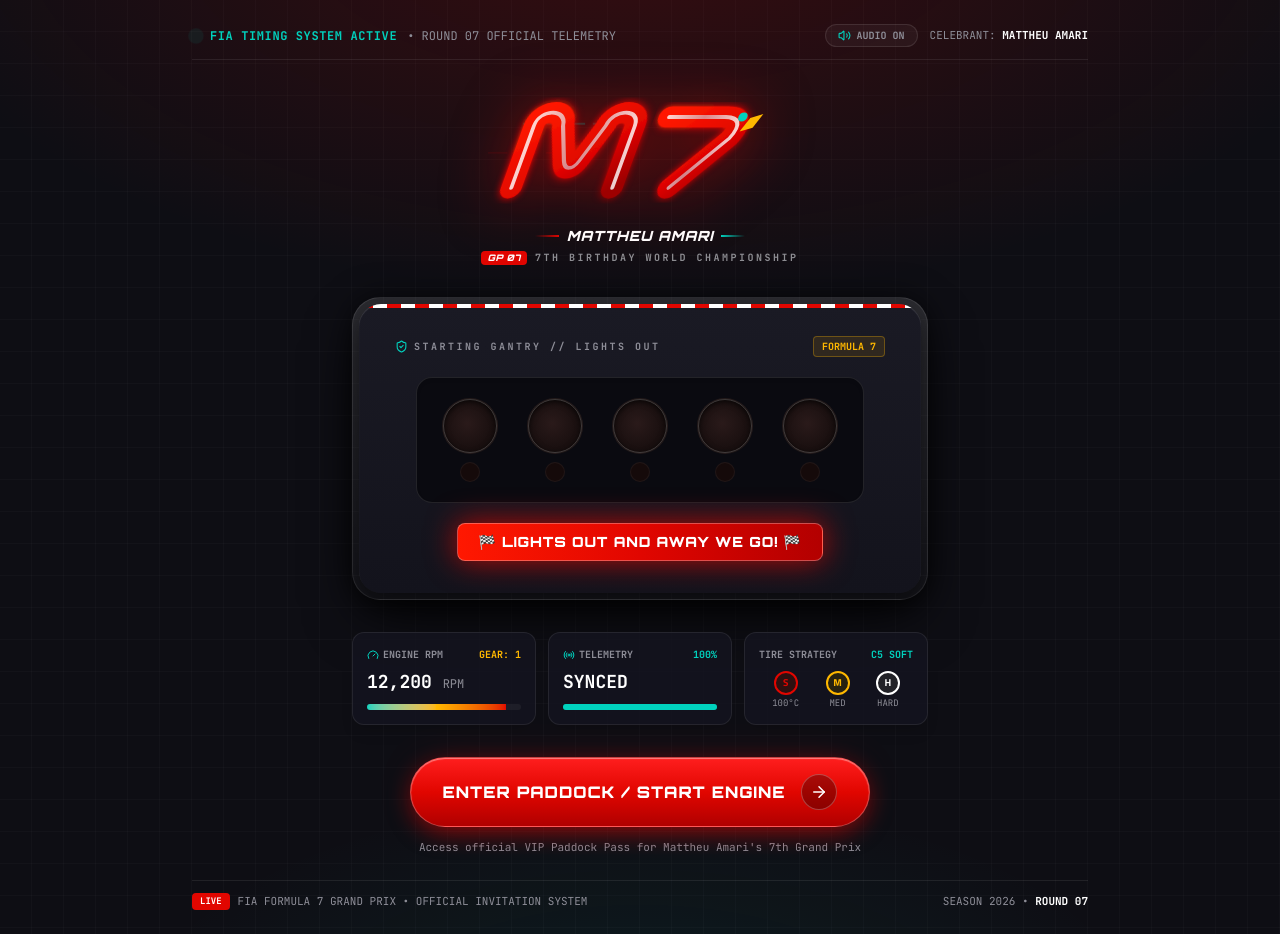
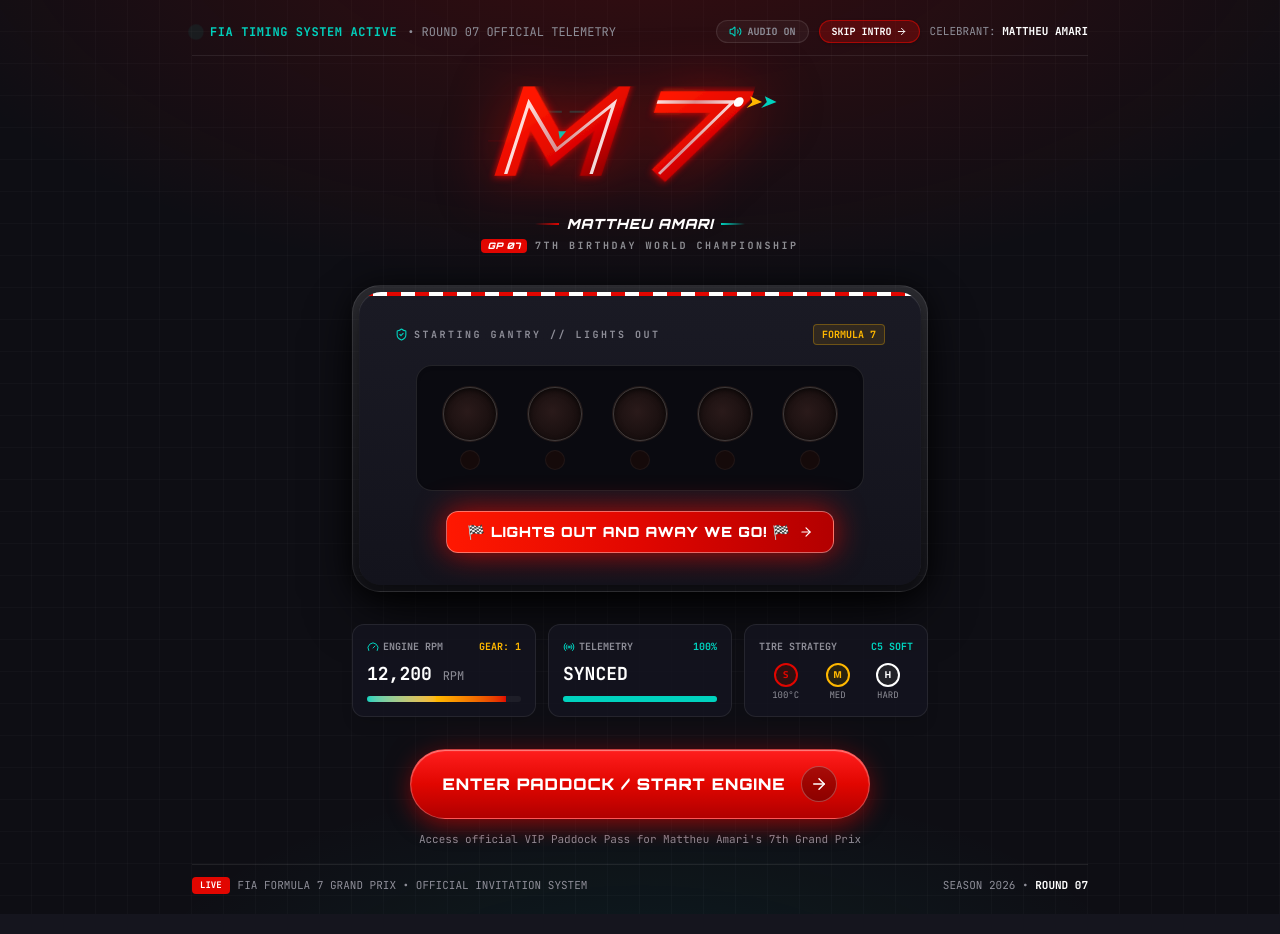
Before and after one commit to Qualestrom/m7-grand-prix-rsvp, a React (Vite) app: page / in a window 1280 px wide. Built offline with nearby package versions, Linux system fonts and the light colour scheme; no server answers.

Commit message:
feat(logo): engineer authentic Formula 1 font geometry for M7 logo with chiseled apexes and racing crossbar

```diff
--- a/src/components/M7Logo.tsx
+++ b/src/components/M7Logo.tsx
@@ -97,19 +97,20 @@ export const M7Logo: React.FC<M7LogoProps> = ({
             />
           </g>
 
-          {/* MAIN FORMULA 1 "M7" EMBLEM WITH AUTHENTIC 20-DEGREE FORWARD RAKE */}
-          <g transform="skewX(-20)" style={{ transformOrigin: '170px 60px' }}>
+          {/* MAIN FORMULA 1 "M7" EMBLEM WITH AUTHENTIC FORWARD RAKE */}
+          <g transform="skewX(-18)" style={{ transformOrigin: '170px 60px' }}>
             {/* ======================================================== */}
-            {/* THE "M": DUAL RACETRACK APEX RIBBONS */}
+            {/* THE "M": FORMULA 1 CHISELED APEX RACING GEOMETRY        */}
             {/* ======================================================== */}
 
-            {/* 1. M - Heavy Primary Red Ribbon (Tubular Racetrack) */}
+            {/* 1. M - Heavy Primary Red Track (Crisp, High-Speed F1 Apexes) */}
             <motion.path
-              d="M 52,100 L 52,36 C 52,18 80,18 82,36 L 96,72 C 100,82 108,82 112,72 L 126,36 C 128,18 156,18 156,36 L 156,100"
+              d="M 44,100 L 44,24 L 88,74 L 132,24 L 132,100"
               stroke="url(#f1GantryRed)"
               strokeWidth="22"
-              strokeLinecap="round"
-              strokeLinejoin="round"
+              strokeLinecap="butt"
+              strokeLinejoin="miter"
+              strokeMiterlimit="3"
               fill="none"
               filter="url(#f1Glow)"
               initial={animated ? { pathLength: 0, opacity: 0 } : false}
@@ -117,70 +118,121 @@ export const M7Logo: React.FC<M7LogoProps> = ({
               transition={strokeTransition}
             />
 
-            {/* 2. M - Inner Negative-Space Racing Groove (White & Cyan) */}
+            {/* 2. M - Left & Right Base Aerodynamic Skirts */}
+            <line x1="33" y1="100" x2="55" y2="100" stroke="url(#f1GantryRed)" strokeWidth="4" />
+            <line x1="121" y1="100" x2="143" y2="100" stroke="url(#f1GantryRed)" strokeWidth="4" />
+
+            {/* 3. M - Inner Chrome Racing Groove (High-Torque Negative Space) */}
             <motion.path
-              d="M 52,100 L 52,36 C 52,18 80,18 82,36 L 96,72 C 100,82 108,82 112,72 L 126,36 C 128,18 156,18 156,36 L 156,100"
+              d="M 44,98 L 44,25 L 88,73 L 132,25 L 132,98"
               stroke="url(#chromeHighlight)"
-              strokeWidth="4"
-              strokeLinecap="round"
-              strokeLinejoin="round"
+              strokeWidth="3.5"
+              strokeLinecap="butt"
+              strokeLinejoin="miter"
+              strokeMiterlimit="3"
               fill="none"
-              opacity="0.9"
+              opacity="0.95"
               initial={animated ? { pathLength: 0, opacity: 0 } : false}
-              animate={animated ? { pathLength: 1, opacity: 0.9 } : false}
+              animate={animated ? { pathLength: 1, opacity: 0.95 } : false}
               transition={{ ...strokeTransition, delay: 0.2 }}
             />
 
+            {/* 4. M - Center Telemetry Speed Notch */}
+            <polygon points="88,62 84,54 92,54" fill="#00D2BE" opacity="0.9" />
+
             {/* ======================================================== */}
-            {/* THE "7": SIGNATURE F1 HORIZONTAL BAR & DIAGONAL SLASH */}
+            {/* THE "7": SIGNATURE F1 HORIZONTAL ROOF, RAKED DIAGONAL &  */}
+            {/*          AUTHENTIC MOTORSPORT HORIZONTAL CROSSBAR        */}
             {/* ======================================================== */}
 
-            {/* 1. 7 - Heavy Primary Red Ribbon */}
+            {/* 1. 7 - Primary Heavy Red Track */}
             <motion.path
-              d="M 188,27 L 246,27 C 260,27 266,35 258,49 L 214,100"
+              d="M 176,24 L 256,24 L 202,100"
               stroke="url(#f1GantryRed)"
               strokeWidth="22"
-              strokeLinecap="round"
-              strokeLinejoin="round"
+              strokeLinecap="butt"
+              strokeLinejoin="miter"
+              strokeMiterlimit="3"
               fill="none"
               filter="url(#f1Glow)"
               initial={animated ? { pathLength: 0, opacity: 0 } : false}
               animate={animated ? { pathLength: 1, opacity: 1 } : false}
-              transition={{ ...strokeTransition, delay: 0.3 }}
+              transition={{ ...strokeTransition, delay: 0.25 }}
             />
 
-            {/* 2. 7 - Inner Chrome Racing Groove */}
+            {/* 2. 7 - Authentic Motorsport Crossbar (Guarantees Unmistakable "7") */}
+            <motion.line
+              x1="206"
+              y1="60"
+              x2="246"
+              y2="60"
+              stroke="url(#f1GantryRed)"
+              strokeWidth="15"
+              strokeLinecap="butt"
+              filter="url(#f1Glow)"
+              initial={animated ? { scaleX: 0, opacity: 0 } : false}
+              animate={animated ? { scaleX: 1, opacity: 1 } : false}
+              transition={{ ...strokeTransition, delay: 0.4 }}
+            />
+
+            {/* 3. 7 - Base Aerodynamic Skirt */}
+            <line x1="191" y1="100" x2="213" y2="100" stroke="url(#f1GantryRed)" strokeWidth="4" />
+
+            {/* 4. 7 - Inner Chrome Racing Groove (Top Roof & Diagonal) */}
             <motion.path
-              d="M 188,27 L 246,27 C 260,27 266,35 258,49 L 214,100"
+              d="M 176,24 L 254,24 L 202,98"
               stroke="url(#chromeHighlight)"
-              strokeWidth="4"
-              strokeLinecap="round"
-              strokeLinejoin="round"
+              strokeWidth="3.5"
+              strokeLinecap="butt"
+              strokeLinejoin="miter"
+              strokeMiterlimit="3"
               fill="none"
-              opacity="0.9"
+              opacity="0.95"
               initial={animated ? { pathLength: 0, opacity: 0 } : false}
-              animate={animated ? { pathLength: 1, opacity: 0.9 } : false}
+              animate={animated ? { pathLength: 1, opacity: 0.95 } : false}
               transition={{ ...strokeTransition, delay: 0.45 }}
             />
 
-            {/* 3. High-Speed DRS Slipstream Chevron Mark */}
+            {/* 5. 7 - Inner Chrome Groove for Crossbar */}
+            <motion.line
+              x1="208"
+              y1="60"
+              x2="244"
+              y2="60"
+              stroke="url(#chromeHighlight)"
+              strokeWidth="3"
+              strokeLinecap="butt"
+              opacity="0.9"
+              initial={animated ? { scaleX: 0 } : false}
+              animate={animated ? { scaleX: 1 } : false}
+              transition={{ delay: 0.5, duration: 0.3 }}
+            />
+
+            {/* 6. High-Speed DRS Slipstream Chevrons (FIA Gold & Cyan) */}
             <motion.polygon
-              points="272,28 284,24 278,38 266,42"
+              points="270,18 284,24 270,30 274,24"
               fill="#FFB800"
               initial={animated ? { scale: 0, opacity: 0 } : false}
               animate={animated ? { scale: 1, opacity: 1 } : false}
-              transition={{ delay: 0.6, type: "spring", stiffness: 300 }}
+              transition={{ delay: 0.55, type: "spring", stiffness: 350 }}
+            />
+            <motion.polygon
+              points="285,18 299,24 285,30 289,24"
+              fill="#00D2BE"
+              initial={animated ? { scale: 0, opacity: 0 } : false}
+              animate={animated ? { scale: 1, opacity: 1 } : false}
+              transition={{ delay: 0.65, type: "spring", stiffness: 350 }}
             />
 
-            {/* 4. DRS Telemetry Active Dot */}
+            {/* 7. DRS Telemetry Active Strobe Indicator */}
             <motion.circle
-              cx="264"
-              cy="27"
+              cx="260"
+              cy="24"
               r="3.5"
-              fill="#00D2BE"
+              fill="#FFFFFF"
               initial={animated ? { scale: 0 } : false}
               animate={animated ? { scale: [1, 1.4, 1] } : false}
-              transition={{ repeat: Infinity, duration: 1.5, ease: "easeInOut" }}
+              transition={{ repeat: Infinity, duration: 1.2, ease: "easeInOut" }}
             />
           </g>
         </svg>
--- a/src/components/TelemetryLoader.tsx
+++ b/src/components/TelemetryLoader.tsx
@@ -89,6 +89,7 @@ export const TelemetryLoader: React.FC<TelemetryLoaderProps> = ({ onComplete })
 
   // 5-Red-Light Gantry Sequence
   useEffect(() => {
+    let advanceTimer: ReturnType<typeof setTimeout> | null = null;
     const t1 = setTimeout(() => { setLightsActive(1); playBeep(700); }, 600);
     const t2 = setTimeout(() => { setLightsActive(2); playBeep(700); }, 1200);
     const t3 = setTimeout(() => { setLightsActive(3); playBeep(700); }, 1800);
@@ -102,6 +103,10 @@ export const TelemetryLoader: React.FC<TelemetryLoaderProps> = ({ onComplete })
       setRpm(12200);
       playEngineRev();
       setReadyToEnter(true);
+      // Automatically advance after a 2-second celebration
+      advanceTimer = setTimeout(() => {
+        onComplete();
+      }, 2200);
     }, 4200);
 
     return () => {
@@ -111,11 +116,12 @@ export const TelemetryLoader: React.FC<TelemetryLoaderProps> = ({ onComplete })
       clearTimeout(t4);
       clearTimeout(t5);
       clearTimeout(outTimer);
+      if (advanceTimer) clearTimeout(advanceTimer);
     };
-  }, []);
+  }, [onComplete]);
 
   return (
-    <div className="relative min-h-[100dvh] w-full flex flex-col justify-between items-center bg-f1-ambient px-4 py-6 overflow-hidden">
+    <div className="relative min-h-[100dvh] w-full flex flex-col justify-between items-center bg-f1-ambient px-4 py-5 overflow-hidden">
       {/* Top Precision Broadcast Ticker */}
       <div className="w-full max-w-4xl flex items-center justify-between border-b border-white/[0.08] pb-3 text-xs font-telemetry">
         <div className="flex items-center gap-2.5">
@@ -124,7 +130,7 @@ export const TelemetryLoader: React.FC<TelemetryLoaderProps> = ({ onComplete })
           <span className="text-[#8E8E98] hidden sm:inline">• ROUND 07 OFFICIAL TELEMETRY</span>
         </div>
 
-        <div className="flex items-center gap-3">
+        <div className="flex items-center gap-2.5">
           <button
             onClick={() => setSoundEnabled(!soundEnabled)}
             className="flex items-center gap-1.5 px-3 py-1 rounded-full bg-white/[0.04] hover:bg-white/[0.08] border border-white/10 text-[#8E8E98] hover:text-white transition-colors cursor-pointer text-[10px] font-bold"
@@ -133,7 +139,15 @@ export const TelemetryLoader: React.FC<TelemetryLoaderProps> = ({ onComplete })
             <span>{soundEnabled ? 'AUDIO ON' : 'MUTED'}</span>
           </button>
 
-          <div className="text-right text-[11px] font-telemetry">
+          <button
+            onClick={onComplete}
+            className="flex items-center gap-1 px-3 py-1 rounded-full bg-[#E10600]/25 hover:bg-[#E10600] border border-[#E10600]/60 text-white font-bold text-[10px] transition-all cursor-pointer shadow-sm"
+          >
+            <span>SKIP INTRO</span>
+            <ArrowRight size={11} />
+          </button>
+
+          <div className="text-right text-[11px] font-telemetry hidden md:block">
             <span className="text-[#8E8E98]">CELEBRANT: </span>
             <span className="text-white font-bold">{EVENT_CONFIG.celebrantName.toUpperCase()}</span>
           </div>
@@ -141,7 +155,7 @@ export const TelemetryLoader: React.FC<TelemetryLoaderProps> = ({ onComplete })
       </div>
 
       {/* Main Stage */}
-      <div className="w-full max-w-xl flex flex-col items-center justify-center my-auto py-6 z-10">
+      <div className="w-full max-w-xl flex flex-col items-center justify-center my-auto py-4 z-10">
         {/* The Re-engineered Authentic Formula 1 M7 Logo */}
         <M7Logo size="lg" showSubtitle={true} animated={true} className="mb-8" />
 
@@ -195,13 +209,17 @@ export const TelemetryLoader: React.FC<TelemetryLoaderProps> = ({ onComplete })
             {/* Gantry Status Announcement */}
             <div className="mt-5 text-center min-h-[32px] flex items-center justify-center">
               {lightsOut ? (
-                <motion.div
+                <motion.button
                   initial={{ scale: 0.85, opacity: 0 }}
                   animate={{ scale: 1, opacity: 1 }}
-                  className="px-5 py-2 bg-gradient-to-r from-[#FF1801] via-[#E10600] to-[#B30000] text-white font-f1-head font-black tracking-widest text-xs sm:text-sm uppercase rounded-lg shadow-[0_0_30px_rgba(225,6,0,0.8)] border border-white/30"
+                  whileHover={{ scale: 1.05 }}
+                  whileTap={{ scale: 0.96 }}
+                  onClick={onComplete}
+                  className="px-5 py-2.5 bg-gradient-to-r from-[#FF1801] via-[#E10600] to-[#B30000] text-white font-f1-head font-black tracking-widest text-xs sm:text-sm uppercase rounded-xl shadow-[0_0_30px_rgba(225,6,0,0.8)] border border-white/40 cursor-pointer flex items-center gap-2 group"
                 >
-                  🏁 LIGHTS OUT AND AWAY WE GO! 🏁
-                </motion.div>
+                  <span>🏁 LIGHTS OUT AND AWAY WE GO! 🏁</span>
+                  <ArrowRight size={14} className="group-hover:translate-x-1 transition-transform" />
+                </motion.button>
               ) : (
                 <div className="font-telemetry text-xs tracking-wider text-[#FFB800] flex items-center gap-2">
                   <span className="w-2 h-2 rounded-full bg-[#FFB800] animate-ping" />
```
